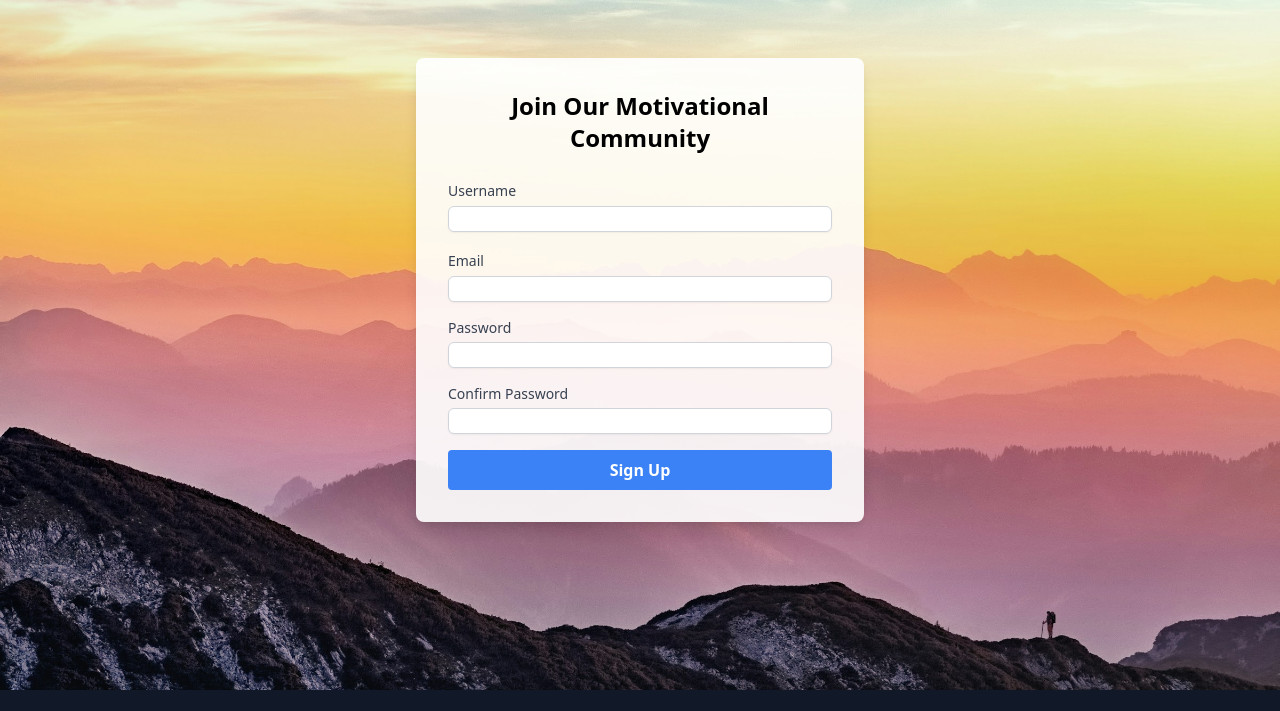
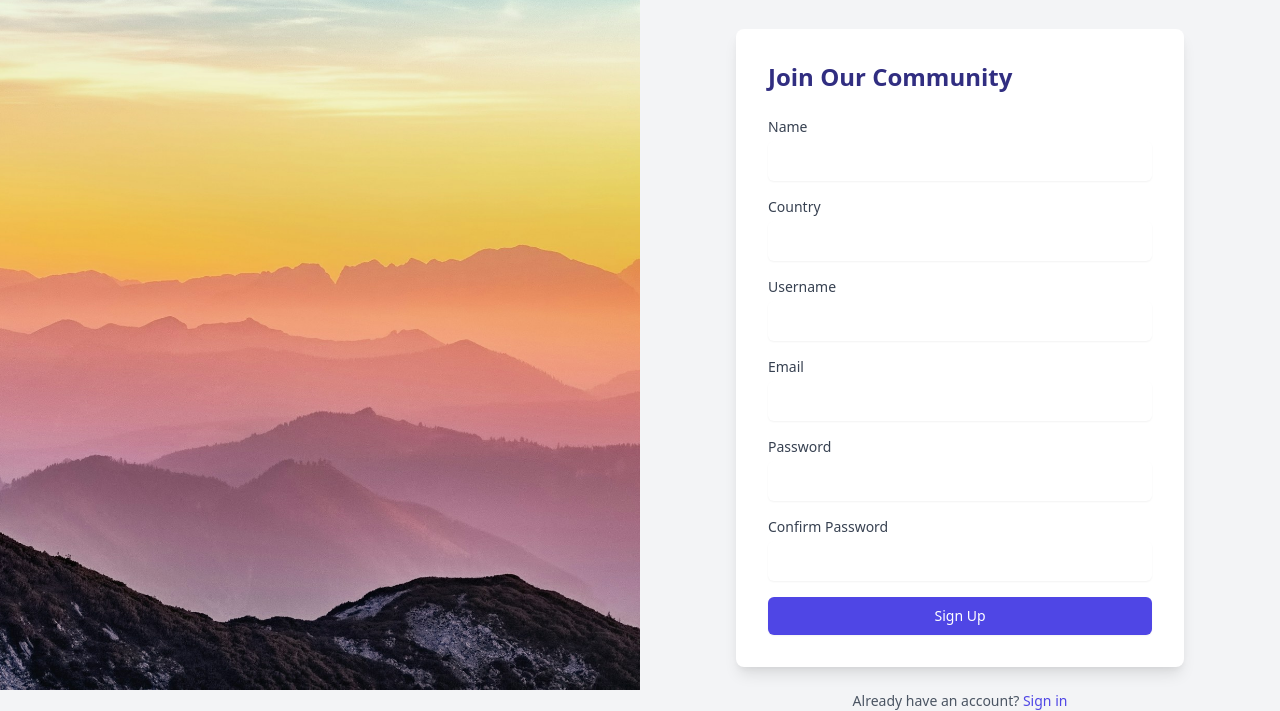
Before and after one commit to Rappykyun/Sign-up-Form, a plain HTML site: page index.html in a window 1280 px wide. Shown: the part 110-821 px from the top of the page. Before the commit the page ends 800 px from the top, so only its background shows below. Drawn offline with nearby package versions, Linux system fonts and the light colour scheme.

Commit message:
redesign

```diff
--- a/index.html
+++ b/index.html
@@ -3,46 +3,58 @@
 <head>
     <meta charset="UTF-8">
     <meta name="viewport" content="width=device-width, initial-scale=1.0">
-    <title>Sign-up Form</title>
+    <title>Sign-up Form - Global Hope Foundation</title>
     <link href="https://cdn.jsdelivr.net/npm/tailwindcss@latest/dist/tailwind.min.css" rel="stylesheet">
+    <link href="https://fonts.googleapis.com/css2?family=Roboto:wght@300;400;700&display=swap" rel="stylesheet">
 </head>
-<body class="ralative h-screen w-screen overflow-hidden bg-gray-900">
-<div class="absolute inset-0 h-full w-full object-cover">
-    <img class="h-full w-full object-cover" src="assets/simon-berger-twukN12EN7c-unsplash.jpg" alt="aesthetic sky">
+<body class="flex h-screen bg-gray-100 font-sans">
+    <div class="w-1/2 h-screen hidden lg:block">
+        <img class="h-full w-full object-cover" src="assets/simon-berger-twukN12EN7c-unsplash.jpg" alt="Inspirational mountain landscape">
     </div>
-<div class="relative z-10 flex items-center justify-center h-full">
-    <div class="bg-white bg-opacity-90 p-8 rounded-lg shadow-lg max-w-md w-full">
-        <h1 class="text-2xl font-bold text-center mb-6">Join Our Motivational Community</h1>
-        <form action="#" method="POST" class="space-y-4">
-
+    <div class="w-full lg:w-1/2 flex items-center justify-center p-6">
+        <div class="w-full max-w-md">
+            <div class="text-center mb-8">
+                <h1 class="text-3xl font-bold text-indigo-900 mb-2">Welcome to Global Hope Foundation</h1>
+                <p class="text-gray-600">Transforming Lives and Building Brighter Futures Across the Globe</p>
+            </div>
+            <div class="bg-white rounded-lg shadow-lg p-8">
+                <h2 class="text-2xl font-semibold text-indigo-900 mb-6">Join Our Community</h2>
+                <form action="#" class="space-y-4">
                     <div>
-                <label for="username" class="text-sm font-medium text-gray-700">Username</label>
-                <input type="text" id="username" name="username" required class="mt-1 block w-full border border-gray-300 rounded-md shadow-sm focus:border-blue-500 focus:ring focus:ring-blue-200 focus:ring-opacity-50">
+                        <label for="Name" class="block text-sm font-medium text-gray-700">Name</label>
+                        <input type="text" name="Name" id="Name" class="p-2 mt-1 block w-full rounded-md border-gray-300 shadow-sm focus:border-indigo-300 focus:ring focus:ring-indigo-200 focus:ring-opacity-50">
                     </div>
-
-
                     <div>
-                <label for="email" class=" text-sm font-medium text-gray-700">Email</label>
-                <input type="email" id="email" name="email" required class="mt-1 block w-full border border-gray-300 rounded-md shadow-sm focus:border-blue-500 focus:ring focus:ring-blue-200 focus:ring-opacity-50">
+                        <label for="Country" class="block text-sm font-medium text-gray-700">Country</label>
+                        <input type="text" name="Country" id="Country" class="p-2 mt-1 block w-full rounded-md border-gray-300 shadow-sm focus:border-indigo-300 focus:ring focus:ring-indigo-200 focus:ring-opacity-50">
                     </div>
-
-
                     <div>
-                <label for="password" class="block text-sm font-medium text-gray-700">Password</label>
-                <input type="password" id="password" name="password" required class="mt-1 block w-full border border-gray-300 rounded-md shadow-sm focus:border-blue-500 focus:ring focus:ring-blue-200 focus:ring-opacity-50">
+                        <label for="Username" class="block text-sm font-medium text-gray-700">Username</label>
+                        <input type="text" name="Username" id="Username" class="p-2 mt-1 block w-full rounded-md border-gray-300 shadow-sm focus:border-indigo-300 focus:ring focus:ring-indigo-200 focus:ring-opacity-50">
                     </div>
-
-
+                    <div>
+                        <label for="email" class="block text-sm font-medium text-gray-700">Email</label>
+                        <input type="email" name="email" id="email" class="p-2 mt-1 block w-full rounded-md border-gray-300 shadow-sm focus:border-indigo-300 focus:ring focus:ring-indigo-200 focus:ring-opacity-50">
+                    </div>
+                    <div>
+                        <label for="Password" class="block text-sm font-medium text-gray-700">Password</label>
+                        <input type="password" name="Password" id="Password" class="p-2 mt-1 block w-full rounded-md border-gray-300 shadow-sm focus:border-indigo-300 focus:ring focus:ring-indigo-200 focus:ring-opacity-50">
+                    </div>
                     <div>
                         <label for="confirm-password" class="block text-sm font-medium text-gray-700">Confirm Password</label>
-                <input type="password" id="confirm-password" name="confirm-password" required class="mt-1 block w-full border border-gray-300 rounded-md shadow-sm focus:border-blue-500 focus:ring focus:ring-blue-200 focus:ring-opacity-50">
+                        <input type="password" name="confirm-password" id="confirm-password" class=" p-2 mt-1 block w-full rounded-md border-gray-300 shadow-sm focus:border-indigo-300 focus:ring focus:ring-indigo-200 focus:ring-opacity-50">
                     </div>
-
-
                     <div>
-                <button type="submit" class="w-full bg-blue-500 text-white font-bold py-2 px-4 rounded focus:outline-none focus:ring-2 focus:ring-blue-500 focus:ring-opacity-50">Sign Up</button>
+                        <button type="submit" class="w-full flex justify-center py-2 px-4 border border-transparent rounded-md shadow-sm text-sm font-medium text-white bg-indigo-600 hover:bg-indigo-700 focus:outline-none focus:ring-2 focus:ring-offset-2 focus:ring-indigo-500">
+                            Sign Up
+                        </button>
                     </div>
                 </form>
             </div>
+            <div class="mt-6 text-center">
+                <p class="text-sm text-gray-600">Already have an account? <a href="#" class="font-medium text-indigo-600 hover:text-indigo-500">Sign in</a></p>
+            </div>
+        </div>
+    </div>
 </body>
 </html>
```
Lines whose indentation alone changed are shown as unchanged.
